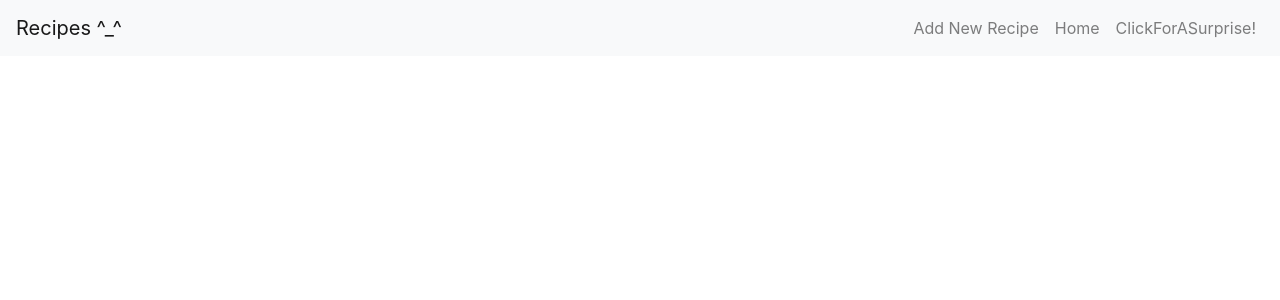
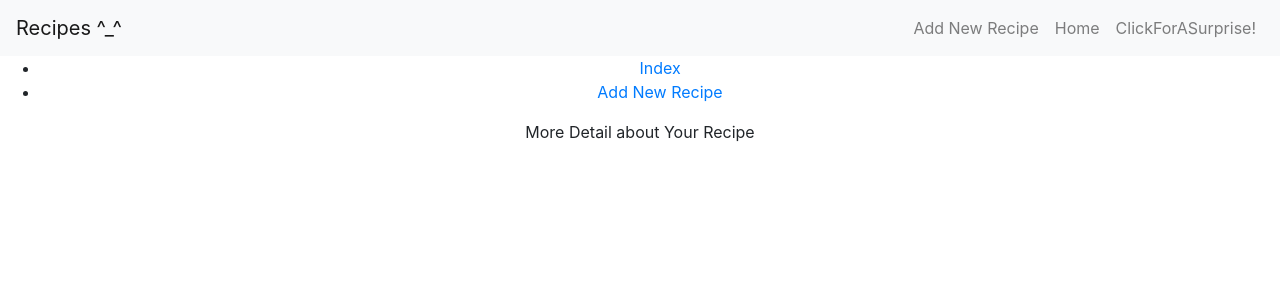
Before and after one commit to tdrydendiaz/RecipeReact, a React (Create React App) app: page /MoreDetail in a window 1280 px wide. Shown: the top 300 px of the page. Built offline with nearby package versions, Linux system fonts and the light colour scheme.

Commit message:
nav tinkering

```diff
--- a/src/App.js
+++ b/src/App.js
@@ -5,6 +5,7 @@ import { BrowserRouter as Router, Route, Link } from "react-router-dom";
 import './App.css';
 import Nav from './Components/Nav'
 import Recipe from './Components/Recipe'
+import Index from './Components/Index';
 
 
 
@@ -14,6 +15,7 @@ function App() {
   return (
     <div className="App">
       <Nav />
+      <Index />
 
     </div>
   );
--- a/src/Components/Index.js
+++ b/src/Components/Index.js
@@ -1,4 +1,5 @@
 import React, { Component } from 'react';
+import Recipe from './Recipe';
 
 
 export class Index extends Component {
@@ -6,9 +7,7 @@ export class Index extends Component {
   render() {
     return (
       <div>
-
-
-
+< Recipe />
       </div>
     );
   }
--- a/src/Components/MoreDetail.js
+++ b/src/Components/MoreDetail.js
@@ -13,3 +13,5 @@ export class MoreDetail extends Component {
         );
     }
 }
+
+export default MoreDetail;
--- a/src/Components/Recipe.js
+++ b/src/Components/Recipe.js
@@ -1,6 +1,8 @@
 import React, { Component } from 'react';
 import { BrowserRouter as Router, Route, Link } from "react-router-dom";
-import App from '../App';
+
+import Index from './Index';
+import MoreDetail from './MoreDetail'
 
 
 class Recipe extends Component {
@@ -39,14 +41,13 @@ class Recipe extends Component {
 
                         <li><Link to="/">Index</Link></li>
 
-                        <li><Link to="/addNew">Add New Recipe</Link></li>
+                        <li><Link to="/MoreDetail">Add New Recipe</Link></li>
 
                     </ul>
 
-                    <Route exact path="/" component={App} />
+                    <Route exact path="/" component={Index} />
+                    <Route exact path="/MoreDetail" component={MoreDetail} />
 
-                    <Route path="/addNew" component={Recipe} />
-                    <App getAll={this.onLoad} />
 
 
                     {/* <PostThread getAll={this.onLoad} data={this.state.data} /> */}
```
